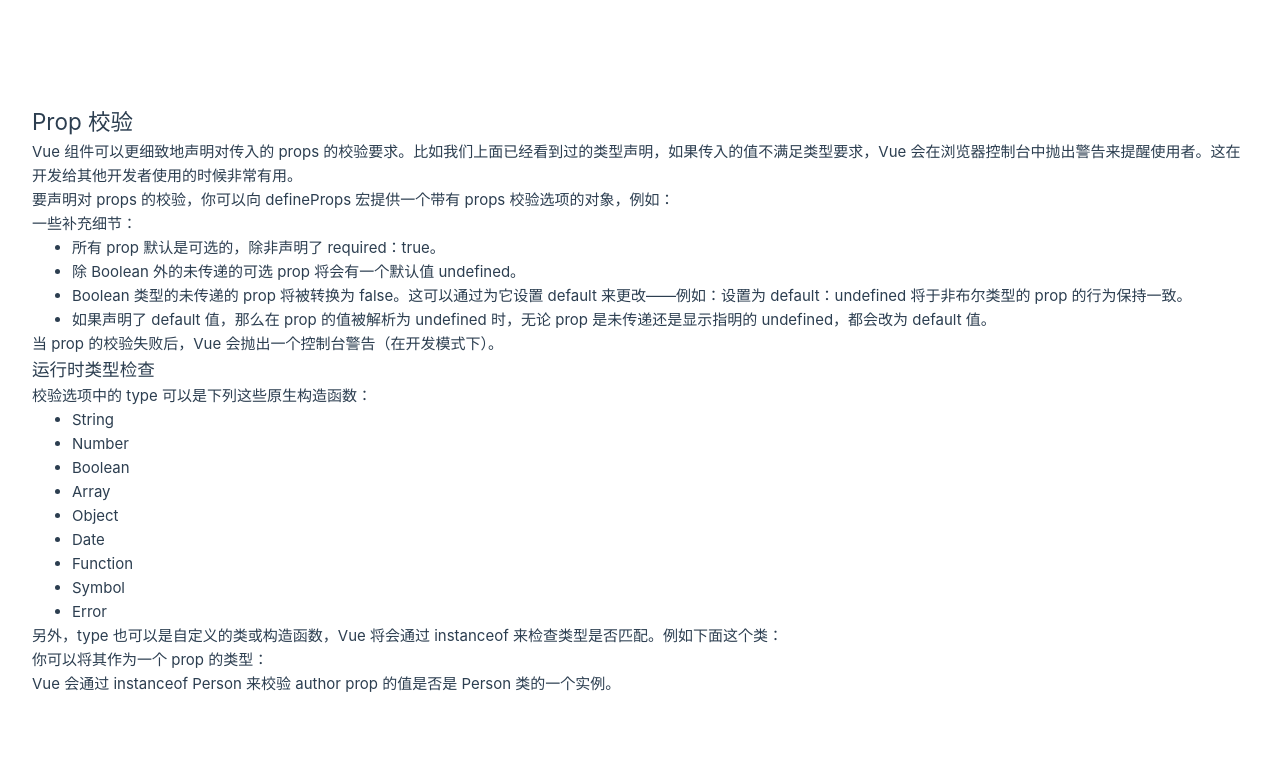
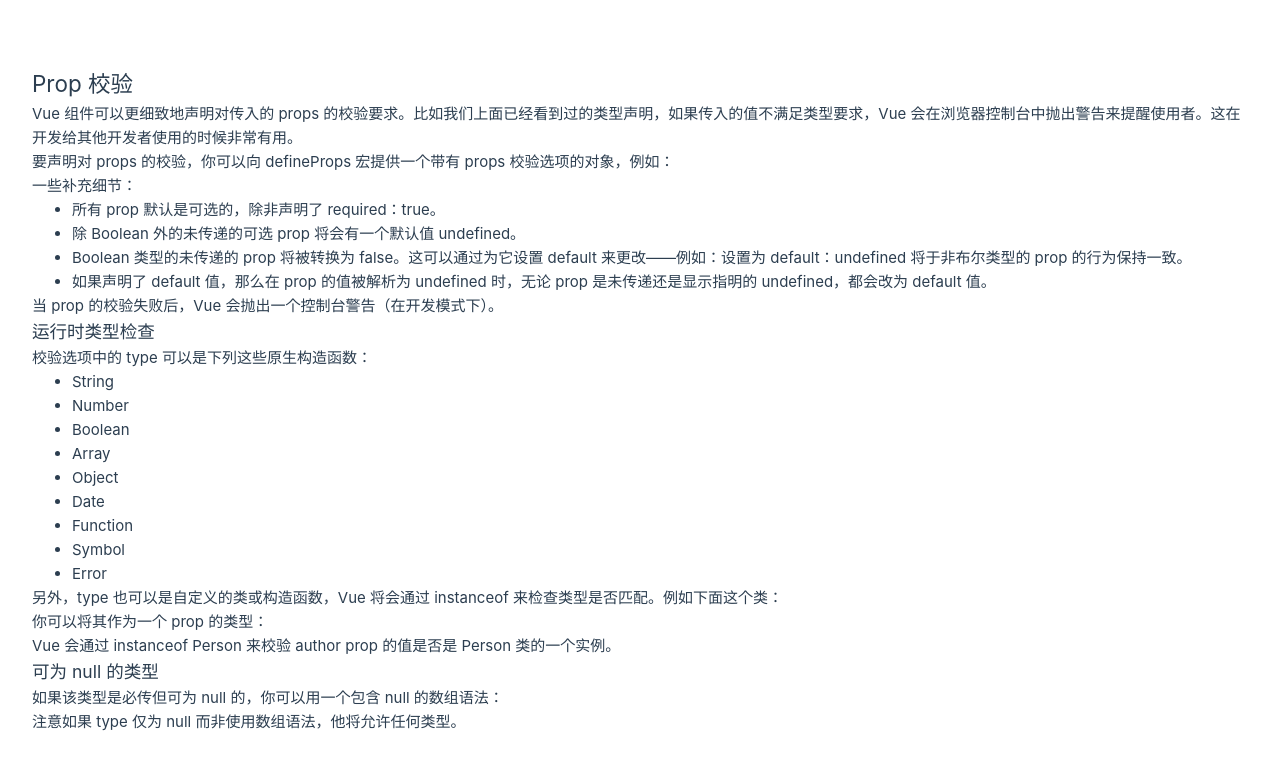
Before and after one commit to ShenlongDev/vue_xx, a Vue app: page / in a window 1280 px wide. Shown: the top 768 px of the page. Built offline with nearby package versions, Linux system fonts and the light colour scheme.

Commit message:
docs: Props 校验
- 可为 null 的类型

```diff
--- a/src/views/docs_component/PropValidation.vue
+++ b/src/views/docs_component/PropValidation.vue
@@ -27,6 +27,9 @@
   <p>另外，type 也可以是自定义的类或构造函数，Vue 将会通过 instanceof 来检查类型是否匹配。例如下面这个类：</p>
   <p>你可以将其作为一个 prop 的类型：</p>
   <p>Vue 会通过 instanceof Person 来校验 author prop 的值是否是 Person 类的一个实例。</p>
+  <h3>可为 null 的类型</h3>
+  <p>如果该类型是必传但可为 null 的，你可以用一个包含 null 的数组语法：</p>
+  <p>注意如果 type 仅为 null 而非使用数组语法，他将允许任何类型。</p>
 </template>
 
 <script setup>
```
